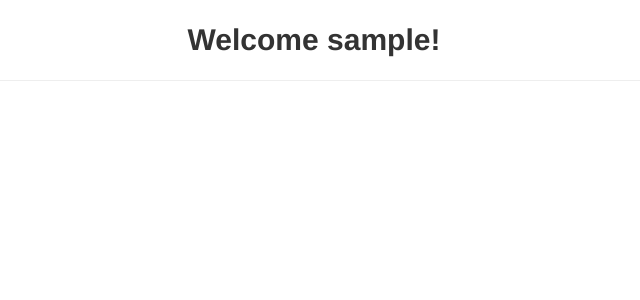
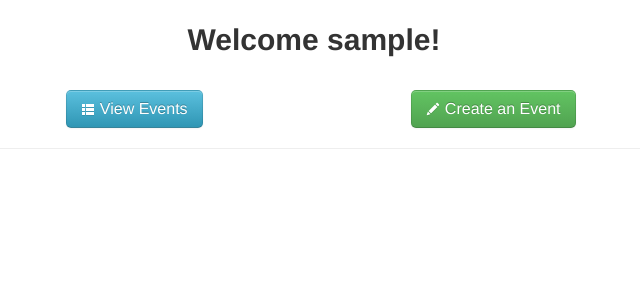
Before and after one commit to SteveKhuu/eventPlanner, a Django app: page / in a window 1280 px wide. Shown: the part 56-356 px from the top of the page, without its empty margins (326-966 px from the left). Run offline with Django 3.2, Linux system fonts and the light colour scheme; the visitor is signed in with stand-in values (Sample User, id 1); style sheets or scripts are compiled from the project's sources; parts of the project's set-up code (start-up, migrations or seed data) failed here and were passed over; some libraries are stand-ins or nearby versions.

Commit message:
added icon actions for logged in home page

```diff
--- a/templates/index.html
+++ b/templates/index.html
@@ -5,6 +5,15 @@
 <div class="centered">
   {% if user.is_authenticated %}
     <h2>Welcome {{user.username}}!</h2>
+    <br />
+    <div class="row-fluid">
+		  <div class="span6">
+		    <a class="btn btn-info btn-large" href="{% url index %}"><i class="icon-th-list icon-white"></i> View Events</a>
+		  </div>
+		  <div class="span6">
+		    <a class="btn btn-success btn-large" href=""><i class="icon-pencil icon-white"></i> Create an Event</a>
+		  </div>
+		</div>
   {% else %}
     <h2>{{ login_cta }}</h2>
 		<form method="post" action="/accounts/login/">
```
Also changed, not shown: templates/events/detail.html (+4 -4 lines), templates/events/create.html (line endings or trailing spaces).
